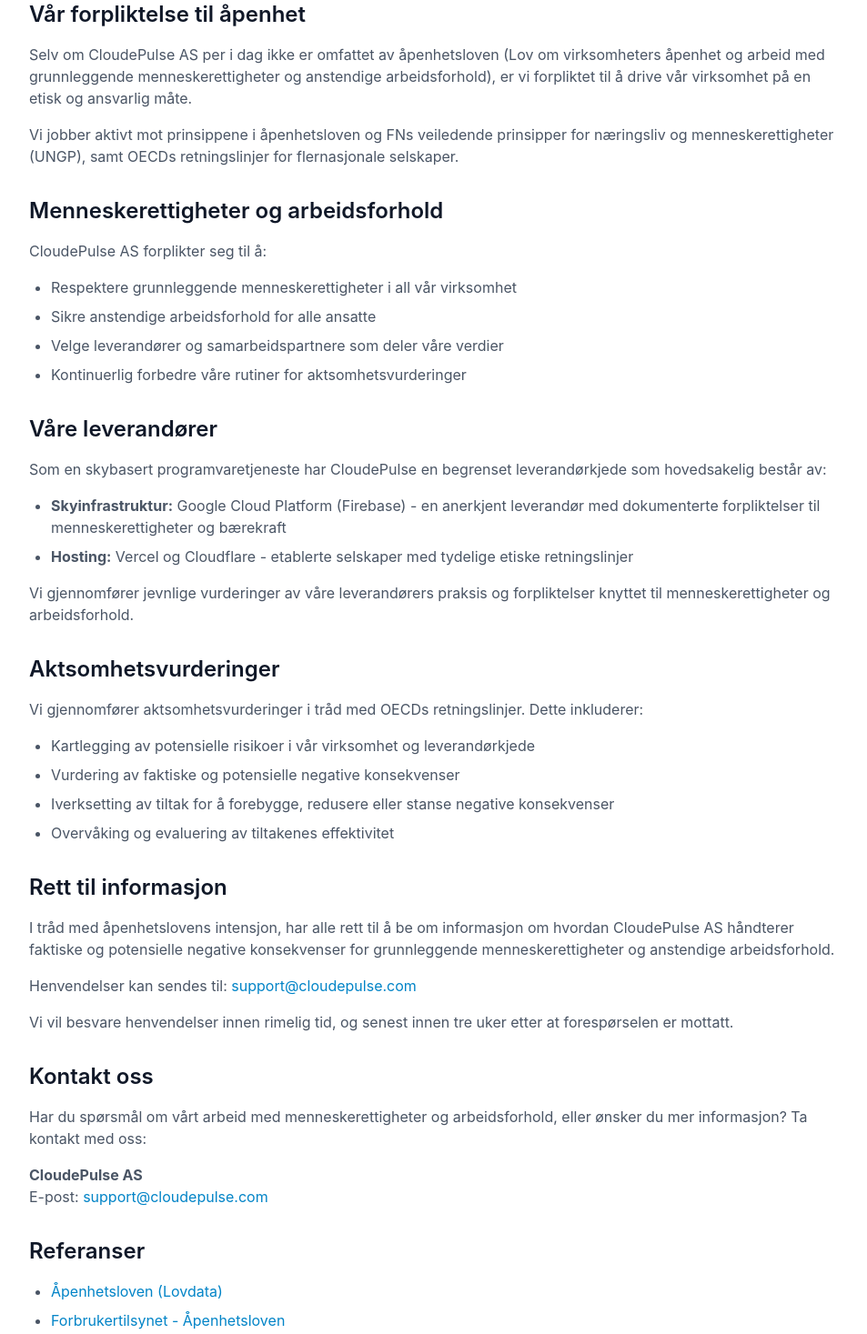
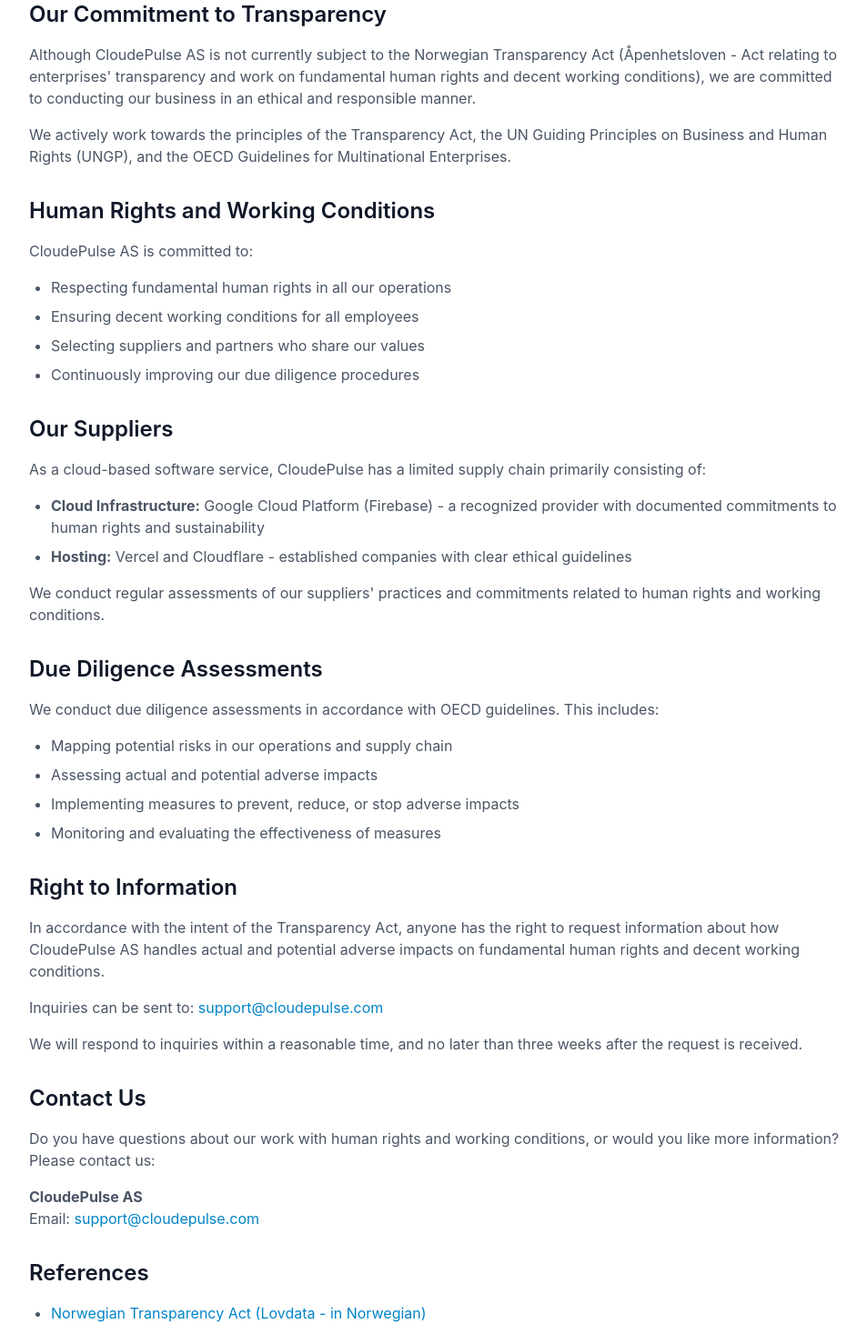
Before and after one commit to Kamitsupport/cloudepulse-website, a React (Vite) app: page /transparency in a window 1280 px wide. Shown: the part 280-1747 px from the top of the page at 91% size, without its empty margins (160-1113 px from the left). Built offline with nearby package versions, Linux system fonts and the light colour scheme.

Commit message:
fix(website): translate Transparency page to English

```diff
--- a/src/pages/Transparency.tsx
+++ b/src/pages/Transparency.tsx
@@ -23,98 +23,98 @@
               Back to Home
             </Link>
 
-            <h1 className="text-4xl font-bold text-gray-900 mb-8">Åpenhetsloven</h1>
-            <p className="text-gray-500 mb-8">Sist oppdatert: 15. desember 2025</p>
+            <h1 className="text-4xl font-bold text-gray-900 mb-8">Norwegian Transparency Act</h1>
+            <p className="text-gray-500 mb-8">Last updated: December 15, 2025</p>
 
             <div className="prose prose-lg max-w-none text-gray-600">
               <section className="mb-8">
-                <h2 className="text-2xl font-semibold text-gray-900 mb-4">Vår forpliktelse til åpenhet</h2>
+                <h2 className="text-2xl font-semibold text-gray-900 mb-4">Our Commitment to Transparency</h2>
                 <p>
-                  Selv om CloudePulse AS per i dag ikke er omfattet av åpenhetsloven (Lov om virksomheters åpenhet og arbeid med grunnleggende menneskerettigheter og anstendige arbeidsforhold), er vi forpliktet til å drive vår virksomhet på en etisk og ansvarlig måte.
+                  Although CloudePulse AS is not currently subject to the Norwegian Transparency Act (Åpenhetsloven - Act relating to enterprises' transparency and work on fundamental human rights and decent working conditions), we are committed to conducting our business in an ethical and responsible manner.
                 </p>
                 <p className="mt-4">
-                  Vi jobber aktivt mot prinsippene i åpenhetsloven og FNs veiledende prinsipper for næringsliv og menneskerettigheter (UNGP), samt OECDs retningslinjer for flernasjonale selskaper.
+                  We actively work towards the principles of the Transparency Act, the UN Guiding Principles on Business and Human Rights (UNGP), and the OECD Guidelines for Multinational Enterprises.
                 </p>
               </section>
 
               <section className="mb-8">
-                <h2 className="text-2xl font-semibold text-gray-900 mb-4">Menneskerettigheter og arbeidsforhold</h2>
-                <p>CloudePulse AS forplikter seg til å:</p>
+                <h2 className="text-2xl font-semibold text-gray-900 mb-4">Human Rights and Working Conditions</h2>
+                <p>CloudePulse AS is committed to:</p>
                 <ul className="list-disc pl-6 space-y-2 mt-4">
-                  <li>Respektere grunnleggende menneskerettigheter i all vår virksomhet</li>
-                  <li>Sikre anstendige arbeidsforhold for alle ansatte</li>
-                  <li>Velge leverandører og samarbeidspartnere som deler våre verdier</li>
-                  <li>Kontinuerlig forbedre våre rutiner for aktsomhetsvurderinger</li>
+                  <li>Respecting fundamental human rights in all our operations</li>
+                  <li>Ensuring decent working conditions for all employees</li>
+                  <li>Selecting suppliers and partners who share our values</li>
+                  <li>Continuously improving our due diligence procedures</li>
                 </ul>
               </section>
 
               <section className="mb-8">
-                <h2 className="text-2xl font-semibold text-gray-900 mb-4">Våre leverandører</h2>
+                <h2 className="text-2xl font-semibold text-gray-900 mb-4">Our Suppliers</h2>
                 <p>
-                  Som en skybasert programvaretjeneste har CloudePulse en begrenset leverandørkjede som hovedsakelig består av:
+                  As a cloud-based software service, CloudePulse has a limited supply chain primarily consisting of:
                 </p>
                 <ul className="list-disc pl-6 space-y-2 mt-4">
-                  <li><strong>Skyinfrastruktur:</strong> Google Cloud Platform (Firebase) - en anerkjent leverandør med dokumenterte forpliktelser til menneskerettigheter og bærekraft</li>
-                  <li><strong>Hosting:</strong> Vercel og Cloudflare - etablerte selskaper med tydelige etiske retningslinjer</li>
+                  <li><strong>Cloud Infrastructure:</strong> Google Cloud Platform (Firebase) - a recognized provider with documented commitments to human rights and sustainability</li>
+                  <li><strong>Hosting:</strong> Vercel and Cloudflare - established companies with clear ethical guidelines</li>
                 </ul>
                 <p className="mt-4">
-                  Vi gjennomfører jevnlige vurderinger av våre leverandørers praksis og forpliktelser knyttet til menneskerettigheter og arbeidsforhold.
+                  We conduct regular assessments of our suppliers' practices and commitments related to human rights and working conditions.
                 </p>
               </section>
 
               <section className="mb-8">
-                <h2 className="text-2xl font-semibold text-gray-900 mb-4">Aktsomhetsvurderinger</h2>
+                <h2 className="text-2xl font-semibold text-gray-900 mb-4">Due Diligence Assessments</h2>
                 <p>
-                  Vi gjennomfører aktsomhetsvurderinger i tråd med OECDs retningslinjer. Dette inkluderer:
+                  We conduct due diligence assessments in accordance with OECD guidelines. This includes:
                 </p>
                 <ul className="list-disc pl-6 space-y-2 mt-4">
-                  <li>Kartlegging av potensielle risikoer i vår virksomhet og leverandørkjede</li>
-                  <li>Vurdering av faktiske og potensielle negative konsekvenser</li>
-                  <li>Iverksetting av tiltak for å forebygge, redusere eller stanse negative konsekvenser</li>
-                  <li>Overvåking og evaluering av tiltakenes effektivitet</li>
+                  <li>Mapping potential risks in our operations and supply chain</li>
+                  <li>Assessing actual and potential adverse impacts</li>
+                  <li>Implementing measures to prevent, reduce, or stop adverse impacts</li>
+                  <li>Monitoring and evaluating the effectiveness of measures</li>
                 </ul>
               </section>
 
               <section className="mb-8">
-                <h2 className="text-2xl font-semibold text-gray-900 mb-4">Rett til informasjon</h2>
+                <h2 className="text-2xl font-semibold text-gray-900 mb-4">Right to Information</h2>
                 <p>
-                  I tråd med åpenhetslovens intensjon, har alle rett til å be om informasjon om hvordan CloudePulse AS håndterer faktiske og potensielle negative konsekvenser for grunnleggende menneskerettigheter og anstendige arbeidsforhold.
+                  In accordance with the intent of the Transparency Act, anyone has the right to request information about how CloudePulse AS handles actual and potential adverse impacts on fundamental human rights and decent working conditions.
                 </p>
                 <p className="mt-4">
-                  Henvendelser kan sendes til: <a href="mailto:support@cloudepulse.com" className="text-primary-600 hover:text-primary-700">support@cloudepulse.com</a>
+                  Inquiries can be sent to: <a href="mailto:support@cloudepulse.com" className="text-primary-600 hover:text-primary-700">support@cloudepulse.com</a>
                 </p>
                 <p className="mt-4">
-                  Vi vil besvare henvendelser innen rimelig tid, og senest innen tre uker etter at forespørselen er mottatt.
+                  We will respond to inquiries within a reasonable time, and no later than three weeks after the request is received.
                 </p>
               </section>
 
               <section className="mb-8">
-                <h2 className="text-2xl font-semibold text-gray-900 mb-4">Kontakt oss</h2>
+                <h2 className="text-2xl font-semibold text-gray-900 mb-4">Contact Us</h2>
                 <p>
-                  Har du spørsmål om vårt arbeid med menneskerettigheter og arbeidsforhold, eller ønsker du mer informasjon? Ta kontakt med oss:
+                  Do you have questions about our work with human rights and working conditions, or would you like more information? Please contact us:
                 </p>
                 <p className="mt-4">
                   <strong>CloudePulse AS</strong><br />
-                  E-post: <a href="mailto:support@cloudepulse.com" className="text-primary-600 hover:text-primary-700">support@cloudepulse.com</a>
+                  Email: <a href="mailto:support@cloudepulse.com" className="text-primary-600 hover:text-primary-700">support@cloudepulse.com</a>
                 </p>
               </section>
 
               <section className="mb-8">
-                <h2 className="text-2xl font-semibold text-gray-900 mb-4">Referanser</h2>
+                <h2 className="text-2xl font-semibold text-gray-900 mb-4">References</h2>
                 <ul className="list-disc pl-6 space-y-2">
                   <li>
                     <a href="https://lovdata.no/dokument/NL/lov/2021-06-18-99" target="_blank" rel="noopener noreferrer" className="text-primary-600 hover:text-primary-700">
-                      Åpenhetsloven (Lovdata)
+                      Norwegian Transparency Act (Lovdata - in Norwegian)
                     </a>
                   </li>
                   <li>
                     <a href="https://www.forbrukertilsynet.no/vi-jobber-med/apenhetsloven" target="_blank" rel="noopener noreferrer" className="text-primary-600 hover:text-primary-700">
-                      Forbrukertilsynet - Åpenhetsloven
+                      Norwegian Consumer Authority - Transparency Act
                     </a>
                   </li>
                   <li>
                     <a href="https://www.oecd.org/corporate/mne/" target="_blank" rel="noopener noreferrer" className="text-primary-600 hover:text-primary-700">
-                      OECDs retningslinjer for flernasjonale selskaper
+                      OECD Guidelines for Multinational Enterprises
                     </a>
                   </li>
                 </ul>
```
